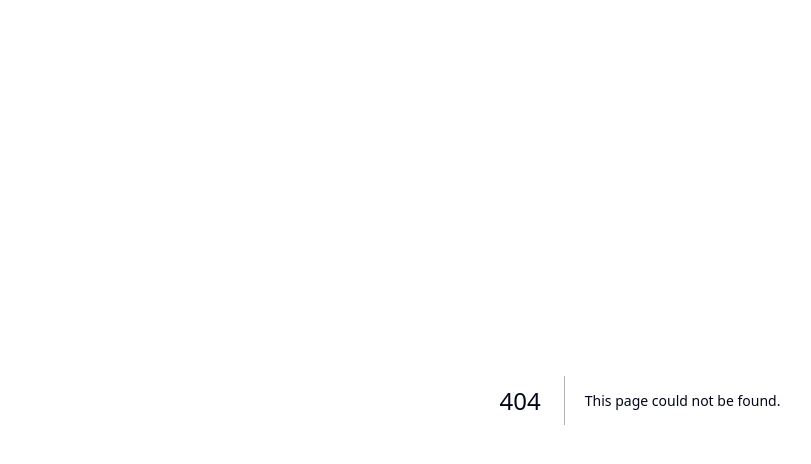
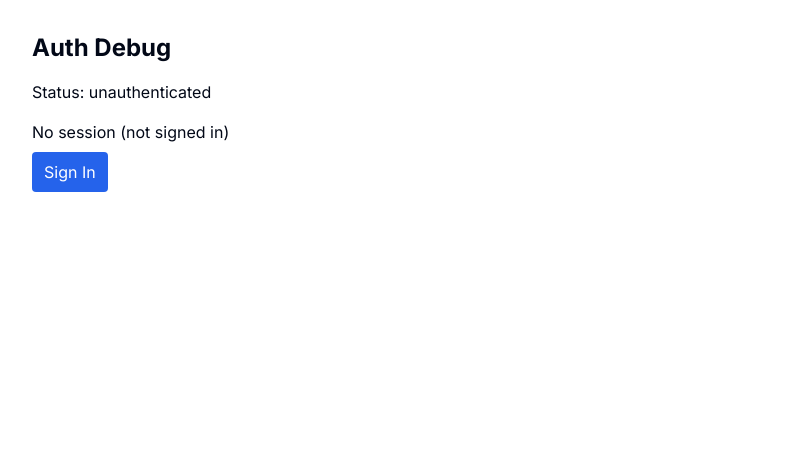
Before and after one commit to Dev-Abood/eduanalytics, a Next.js app: page /debug in a window 1280 px wide. Before the commit this address had no page. Shown: the top 464 px of the page, without its empty margins (0-811 px from the left). Built offline with nearby package versions, Linux system fonts and the light colour scheme; no server answers.

Commit message:
implement authentication with next-auth and cognito provider; add session management and debug page

```diff
--- /dev/null
+++ b/app/api/auth/[...nextauth]/route.ts
@@ -0,0 +1,18 @@
+import NextAuth from "next-auth";
+import CognitoProvider from "next-auth/providers/cognito";
+
+const handler = NextAuth({
+  providers: [
+    CognitoProvider({
+      clientId: process.env.COGNITO_CLIENT_ID || "",
+      clientSecret: process.env.COGNITO_CLIENT_SECRET || "",
+      issuer: process.env.COGNITO_ISSUER || "",
+    }),
+  ],
+  session: {
+    strategy: "jwt",
+  },
+  secret: process.env.NEXTAUTH_SECRET,
+});
+
+export { handler as GET, handler as POST };
--- /dev/null
+++ b/app/debug/page.tsx
@@ -0,0 +1,36 @@
+"use client";
+
+import { useSession, signIn, signOut } from "next-auth/react";
+
+export default function DebugPage() {
+  const { data: session, status } = useSession();
+
+  return (
+    <div className="p-8">
+      <h1 className="text-2xl font-bold mb-4">Auth Debug</h1>
+      <p className="mb-4">Status: {status}</p>
+
+      {session ? (
+        <div>
+          <pre className="bg-muted p-4 rounded">{JSON.stringify(session, null, 2)}</pre>
+          <button
+            className="mt-4 px-3 py-2 bg-red-500 text-white rounded"
+            onClick={() => signOut()}
+          >
+            Sign Out
+          </button>
+        </div>
+      ) : (
+        <div>
+          <p className="mb-2">No session (not signed in)</p>
+          <button
+            className="px-3 py-2 bg-blue-600 text-white rounded"
+            onClick={() => signIn('cognito')}
+          >
+            Sign In
+          </button>
+        </div>
+      )}
+    </div>
+  );
+}
--- a/app/layout.tsx
+++ b/app/layout.tsx
@@ -1,5 +1,6 @@
 import { Inter } from "next/font/google";
 import "./globals.css";
+import Providers from "./providers";
 
 const inter = Inter({ subsets: ["latin"] });
 
@@ -20,7 +21,7 @@ export default function RootLayout({
         className={`${inter.className} antialiased bg-background text-foreground`}
         suppressHydrationWarning
       >
-        {children}
+        <Providers>{children}</Providers>
       </body>
     </html>
   );
--- /dev/null
+++ b/app/providers.tsx
@@ -0,0 +1,7 @@
+"use client";
+
+import { SessionProvider } from "next-auth/react";
+
+export default function Providers({ children }: { children: React.ReactNode }) {
+  return <SessionProvider>{children}</SessionProvider>;
+}
--- a/components/header.tsx
+++ b/components/header.tsx
@@ -3,8 +3,11 @@
 import Link from "next/link";
 import { Button } from "@/components/ui/button";
 import { LogIn, Menu } from 'lucide-react';
+import { signIn, signOut, useSession } from "next-auth/react";
 
 export default function Header() {
+  const { data: session, status } = useSession();
+
   return (
     <header className="fixed top-0 left-0 right-0 bg-background/95 backdrop-blur supports-[backdrop-filter]:bg-background/60 border-b border-border z-50">
       <div className="flex items-center justify-between px-6 lg:px-12 h-16">
@@ -18,10 +21,21 @@ export default function Header() {
 
         {/* Right side */}
         <div className="flex items-center gap-4">
-          <Button variant="ghost" size="sm" className="gap-2">
-            <LogIn className="w-4 h-4" />
-            <span className="hidden sm:inline">Sign In</span>
-          </Button>
+          {status === 'loading' ? (
+            <Button variant="ghost" size="sm" className="gap-2">Loading...</Button>
+          ) : session?.user ? (
+            <div className="flex items-center gap-3">
+              <span className="text-sm hidden sm:inline">{session.user.name || session.user.email}</span>
+              <Button variant="ghost" size="sm" className="gap-2" onClick={() => signOut()}>
+                <span className="hidden sm:inline">Sign Out</span>
+              </Button>
+            </div>
+          ) : (
+            <Button variant="ghost" size="sm" className="gap-2" onClick={() => signIn('cognito')}>
+              <LogIn className="w-4 h-4" />
+              <span className="hidden sm:inline">Sign In</span>
+            </Button>
+          )}
         </div>
       </div>
     </header>
--- a/package.json
+++ b/package.json
@@ -46,6 +46,7 @@
     "input-otp": "1.4.1",
     "lucide-react": "^0.405.0",
     "next": "14.2.3",
+    "next-auth": "^4.24.13",
     "next-themes": "^0.2.1",
     "papaparse": "5.5.3",
     "react": "^18.2.0",
```
Also changed, not shown: 1 other file (tests, documents, lock files or other folders).
